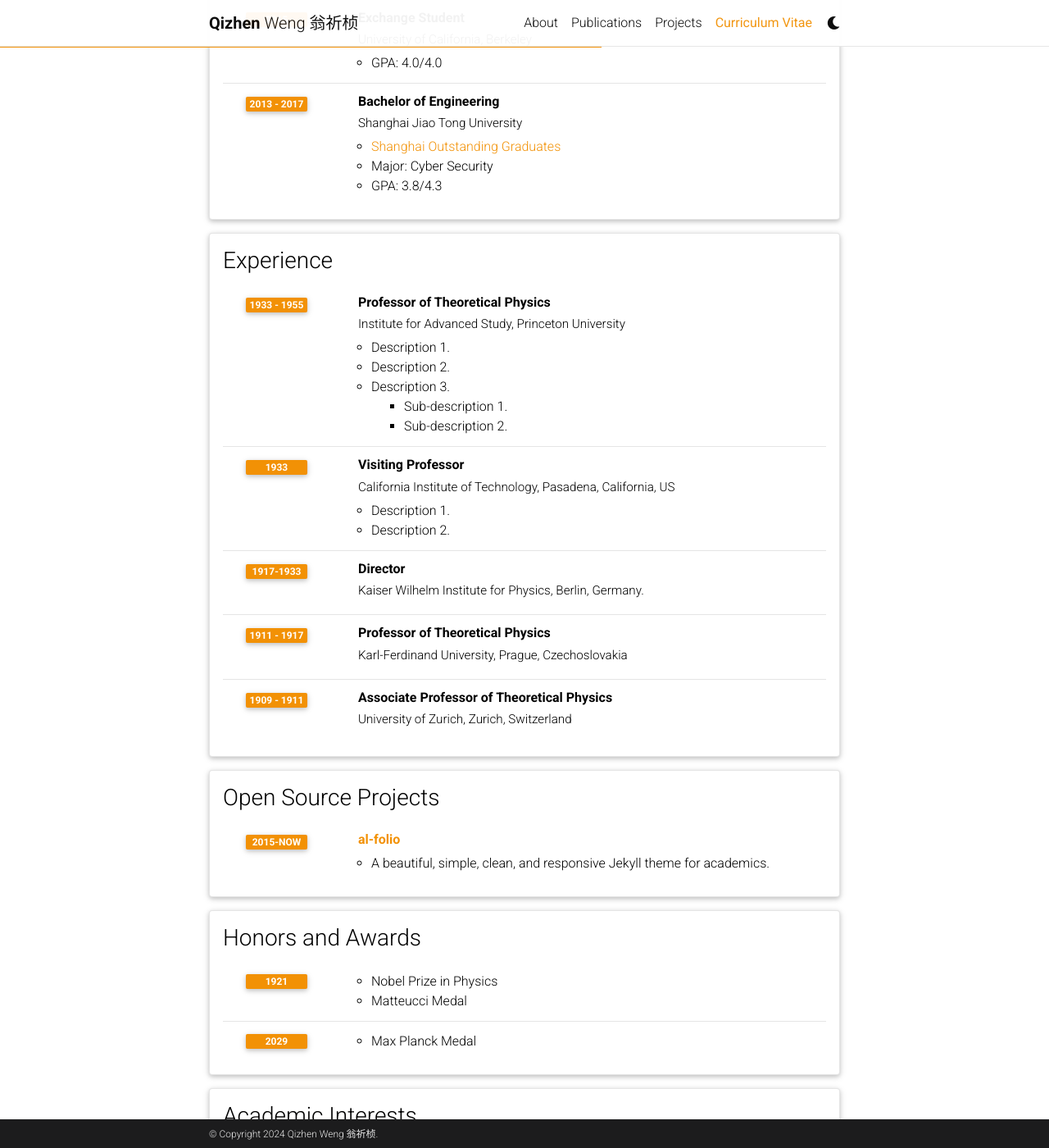
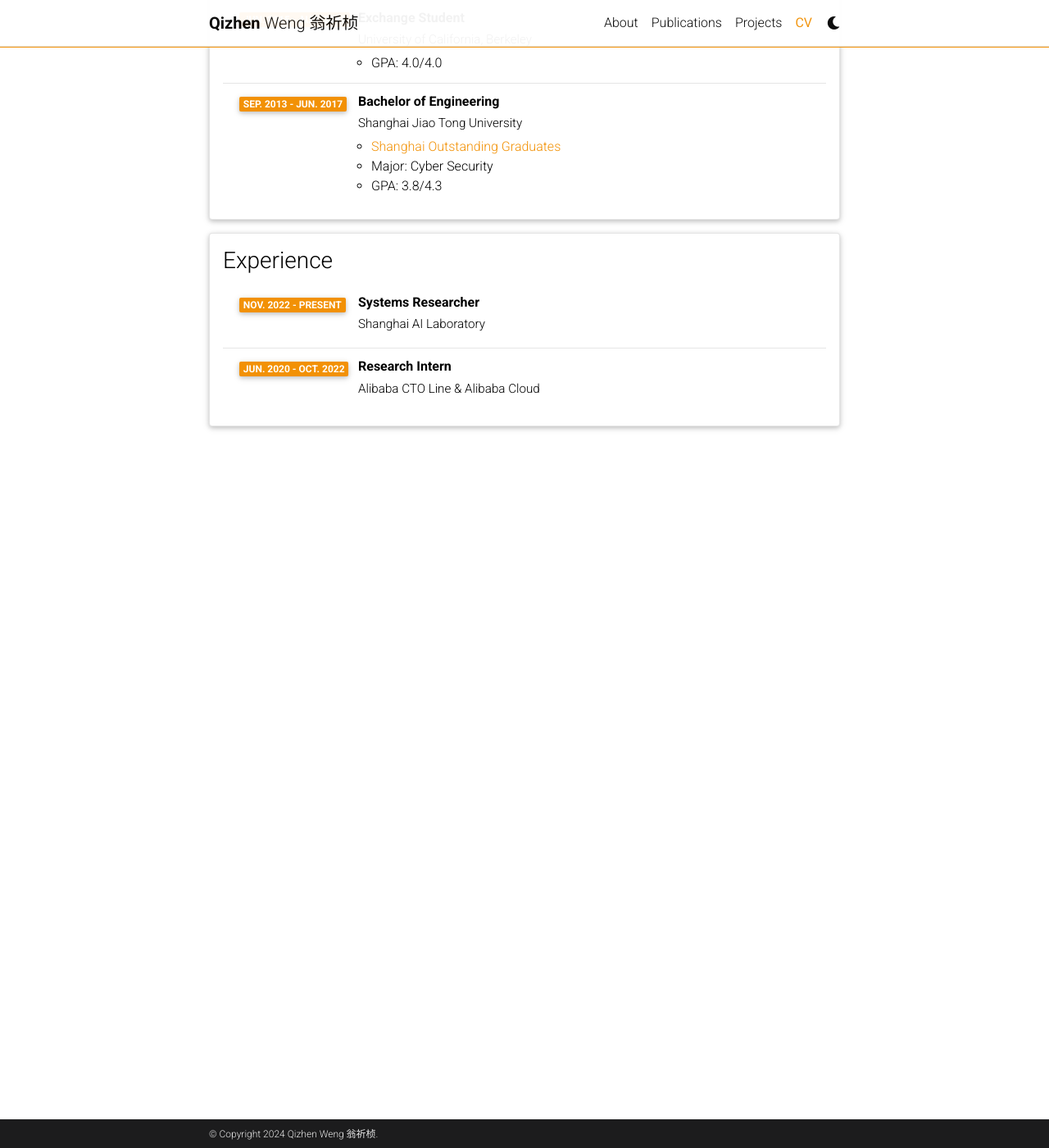
Before and after one commit to qzweng/qzweng.github.io, a Jekyll site: the page built from _pages/cv.md, in a window 1280 px wide and 1400 px high, scrolled down 630 px. Shown: the whole window at 82% size. Built offline with Jekyll 4.4.1, drawn with Linux system fonts in a browser that asks for light colours; comment, search, counter and statistics services are not loaded; a style sheet for code colours, icons or effects is not loaded; some of the changed text lies outside the part shown.

Commit message:
almost done

```diff
--- a/_data/cv.yml
+++ b/_data/cv.yml
@@ -4,7 +4,7 @@
     - name: Full Name
       value: Qizhen Weng 翁祈桢
     - name: Position
-      value: Young Researcher 青年研究员
+      value: Systems Researcher
     - name: Office
       value: 15F-A, Building L1, Shanghai AI Laboratory, Xuhui District, Shanghai, China
 
@@ -13,7 +13,7 @@
   contents:
     - title: Doctor of Philosophy
       institution: The Hong Kong University of Science and Technology
-      year: 2017 - 2022
+      year: Sep. 2017 - Dec. 2022
       description:
         - <a href="https://cerg1.ugc.edu.hk/hkpfs/index.html">Hong Kong PhD Fellowship Scheme Awardee</a>
         - "Major: Computer Science and Engineering"
@@ -21,12 +21,12 @@
         - "GPA: 4.2/4.3"
     - title: Exchange Student
       institution: University of California, Berkeley
-      year: 2015
+      year: Jun. 2015 - Aug. 2015
       description:
         - "GPA: 4.0/4.0"
     - title: Bachelor of Engineering
       institution: Shanghai Jiao Tong University
-      year: 2013 - 2017
+      year: Sep. 2013 - Jun. 2017
       description:
         - <a href="https://xsb.seiee.sjtu.edu.cn/xsb/info/12484.htm">Shanghai Outstanding Graduates</a>
         - "Major: Cyber Security"
@@ -35,67 +35,9 @@
 - title: Experience
   type: time_table
   contents:
-    - title: Professor of Theoretical Physics
-      institution: Institute for Advanced Study, Princeton University
-      year: 1933 - 1955
-      description:
-        - Description 1.
-        - Description 2.
-        - title: Description 3.
-          contents:
-            - Sub-description 1.
-            - Sub-description 2.
-    - title: Visiting Professor
-      institution: California Institute of Technology, Pasadena, California, US
-      year: 1933
-      description:
-        - Description 1.
-        - Description 2.
-
-    - title: Director
-      institution: Kaiser Wilhelm Institute for Physics, Berlin, Germany.
-      year: 1917-1933
-
-    - title: Professor of Theoretical Physics
-      institution: Karl-Ferdinand University, Prague, Czechoslovakia
-      year: 1911 - 1917
-      description:
-
-    - title: Associate Professor of Theoretical Physics
-      institution: University of Zurich, Zurich, Switzerland
-      year: 1909 - 1911
-
-- title: Open Source Projects
-  type: time_table
-  contents:
-    - title: <a href="https://github.com/alshedivat/al-folio">al-folio</a>
-      year: 2015-now
-      description: A beautiful, simple, clean, and responsive Jekyll theme for academics.
-
-- title: Honors and Awards
-  type: time_table
-  contents:
-    - year: 1921
-      items:
-        - Nobel Prize in Physics
-        - Matteucci Medal
-    - year: 2029
-      items:
-        - Max Planck Medal
-
-- title: Academic Interests
-  type: nested_list
-  contents:
-    - title: Topic 1.
-      items:
-        - Description 1.
-        - Description 2.
-    - title: Topic 2.
-      items:
-        - Description 1.
-        - Description 2.
-
-- title: Other Interests
-  type: list
-  contents:
-    - <u>Hobbies:</u> Hobby 1, Hobby 2, etc.
+    - title: Systems Researcher
+      institution: Shanghai AI Laboratory
+      year: Nov. 2022 - present
+    - title: Research Intern
+      institution: Alibaba CTO Line & Alibaba Cloud
+      year: Jun. 2020 - Oct. 2022
--- a/_includes/projects.html
+++ b/_includes/projects.html
@@ -13,7 +13,7 @@
           alt="project thumbnail" -%}
         {%- endif %}
         <div class="card-body">
-          <h2 class="card-title text-lowercase">{{ project.title }}</h2>
+          <h2 class="card-title">{{ project.title }}</h2>
           <p class="card-text">{{ project.description }}</p>
           <div class="row ml-1 mr-1 p-0">
             {%- if project.github -%}
--- a/_includes/projects_horizontal.html
+++ b/_includes/projects_horizontal.html
@@ -15,7 +15,7 @@
         <div class="col-md-12">
         {%- endif -%}
           <div class="card-body">
-            <h3 class="card-title text-lowercase">{{ project.title }}</h3>
+            <h3 class="card-title">{{ project.title }}</h3>
             <p class="card-text">{{ project.description }}</p>
             <div class="row ml-1 mr-1 p-0">
               {%- if project.github -%}
--- a/_layouts/cv.html
+++ b/_layouts/cv.html
@@ -5,7 +5,7 @@ layout: default
         <div class="post">
 
           <header class="post-header">
-            <h1 class="post-title">{{ page.title }} {% if page.cv_pdf %}<a href="{{ page.cv_pdf | prepend: 'assets/pdf/' | relative_url}}" target="_blank" rel="noopener noreferrer" class="float-right"><i class="fas fa-file-pdf"></i></a>{% endif %}</h1>
+            <h1 class="post-title">{{ page.fulltitle }} {% if page.cv_pdf %}<a href="{{ page.cv_pdf | prepend: 'assets/pdf/' | relative_url}}" target="_blank" rel="noopener noreferrer" class="float-right"><i class="fas fa-file-pdf"></i></a>{% endif %}</h1>
             <p class="post-description">{{ page.description }}</p>
           </header>
 
--- a/_pages/cv.md
+++ b/_pages/cv.md
@@ -1,7 +1,8 @@
 ---
 layout: cv
 permalink: /cv/
-title: Curriculum Vitae
+title: CV
+fulltitle: Curriculum Vitae
 nav: true
 nav_order: 4
 cv_pdf: QizhenWeng-CV-20240121-draft.pdf
--- a/_pages/projects.md
+++ b/_pages/projects.md
@@ -6,53 +6,8 @@ description: # A growing collection of your cool projects.
 nav: true
 nav_order: 2
 # display_categories: [work, fun]
-horizontal: true
+# horizontal: false
 ---
 
-<!-- pages/projects.md -->
-<div class="projects">
-{%- if site.enable_project_categories and page.display_categories %}
-  <!-- Display categorized projects -->
-  {%- for category in page.display_categories %}
-  <h2 class="category">{{ category }}</h2>
-  {%- assign categorized_projects = site.projects | where: "category", category -%}
-  {%- assign sorted_projects = categorized_projects | sort: "importance" %}
-  <!-- Generate cards for each project -->
-  {% if page.horizontal -%}
-  <div class="container">
-    <div class="row row-cols-1">
-    {%- for project in sorted_projects -%}
-      {% include projects_horizontal.html %}
-    {%- endfor %}
-    </div>
-  </div>
-  {%- else -%}
-  <div class="grid">
-    {%- for project in sorted_projects -%}
-      {% include projects.html %}
-    {%- endfor %}
-  </div>
-  {%- endif -%}
-  {% endfor %}
-
-{%- else -%}
-<!-- Display projects without categories -->
-  {%- assign sorted_projects = site.projects | sort: "importance" -%}
-  <!-- Generate cards for each project -->
-  {% if page.horizontal -%}
-  <div class="container">
-    <div class="row row-cols-1">
-    {%- for project in sorted_projects -%}
-      {% include projects_horizontal.html %}
-    {%- endfor %}
-    </div>
-  </div>
-  {%- else -%}
-  <div class="grid">
-    {%- for project in sorted_projects -%}
-      {% include projects.html %}
-    {%- endfor %}
-  </div>
-  {%- endif -%}
-{%- endif -%}
-</div>
+- [Kubernetes Scheduler Simulator](https://github.com/hkust-adsl/kubernetes-scheduler-simulator): evaluates different scheduling policies in GPU-sharing clusters.
+- [Alibaba Cluster Trace Program](https://github.com/alibaba/clusterdata/tree/master/cluster-trace-gpu-v2020): provides cluster trace from real production with analysis.
```
Also changed, not shown: _projects/1_project.md (deleted, +0 -80 lines), _projects/2_project.md (deleted, +0 -80 lines), _projects/3_project.md (deleted, +0 -81 lines), _news/news_20240120_openings_llm.md (renamed from _news/20240120_openings_llm.md).
